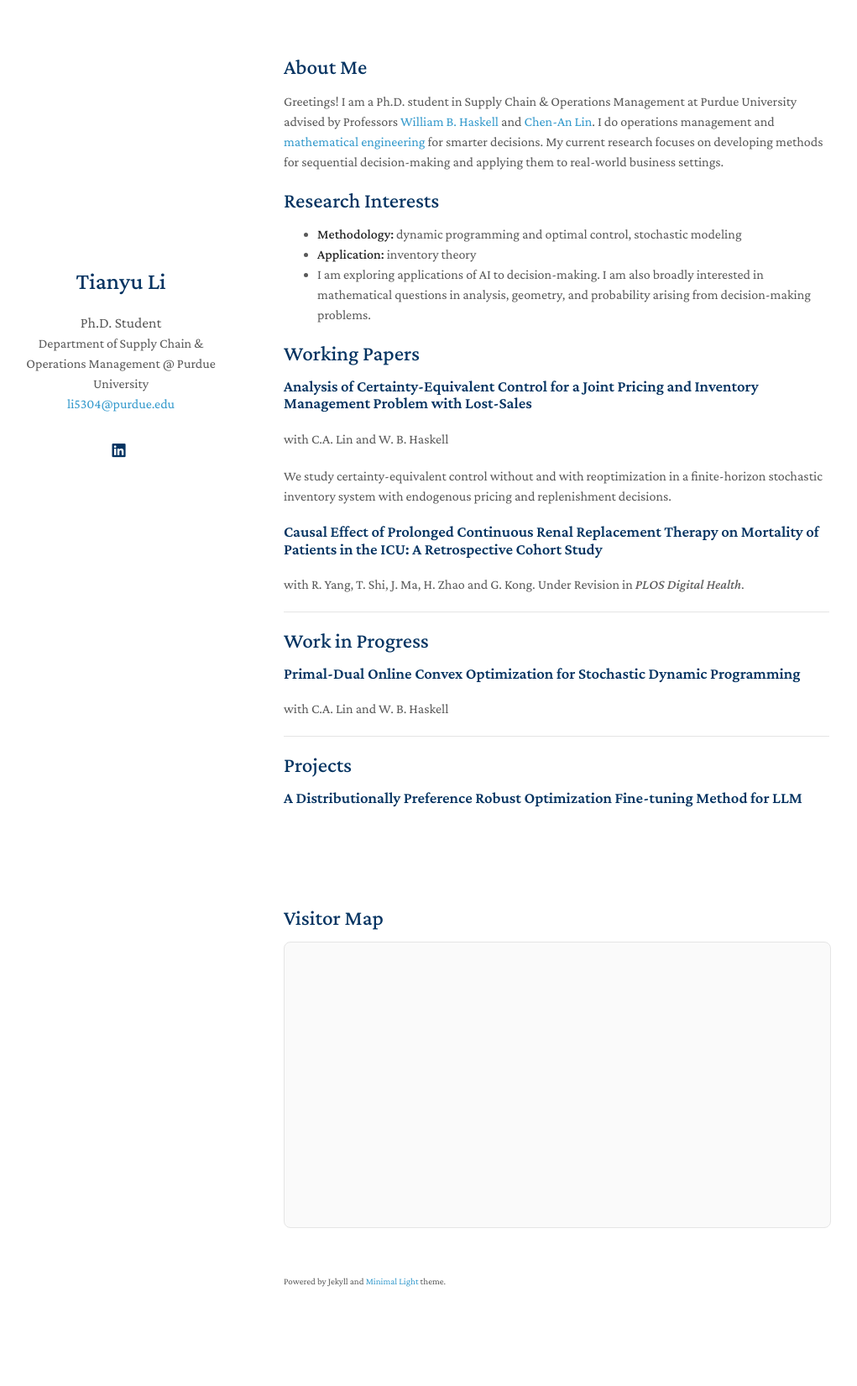
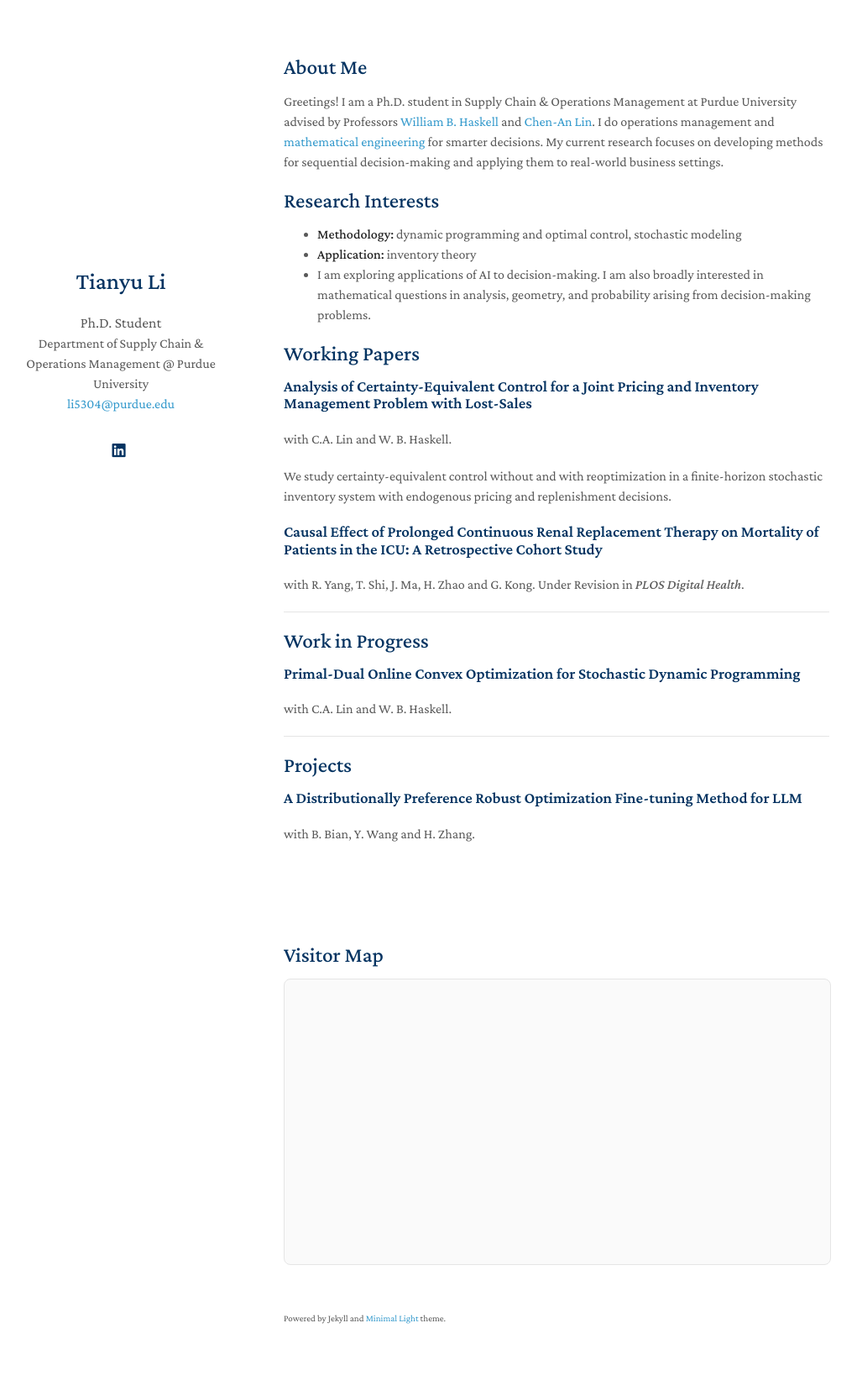
Before and after one commit to tianyu-li-dev/homepage, a Jekyll site: the page built from index.md, in a window 1280 px wide. Shown: the whole page at 84% size, without its empty margins (132-1153 px from the left). Built offline with Jekyll 4.4.1, drawn with Linux system fonts in a browser that asks for light colours; a style sheet for code colours, icons or effects is not loaded; before the commit the page ends 1606 px from its top, so only the background shows below that.

Commit message:
Update index.md

```diff
--- a/index.md
+++ b/index.md
@@ -15,13 +15,11 @@ Greetings! I am a Ph.D. student in Supply Chain & Operations Management at Purdu
 ## Working Papers
 
 ### Analysis of Certainty-Equivalent Control for a Joint Pricing and Inventory Management Problem with Lost-Sales
-
-with C.A. Lin and W. B. Haskell
+with C.A. Lin and W. B. Haskell.
 
 We study certainty-equivalent control without and with reoptimization in a finite-horizon stochastic inventory system with endogenous pricing and replenishment decisions.
 
 ### Causal Effect of Prolonged Continuous Renal Replacement Therapy on Mortality of Patients in the ICU: A Retrospective Cohort Study
-
 with R. Yang, T. Shi, J. Ma, H. Zhao and G. Kong. Under Revision in *PLOS Digital Health*.
 
 ---
@@ -29,11 +27,11 @@ with R. Yang, T. Shi, J. Ma, H. Zhao and G. Kong. Under Revision in *PLOS Digita
 ## Work in Progress
 
 ### Primal-Dual Online Convex Optimization for Stochastic Dynamic Programming
-
-with C.A. Lin and W. B. Haskell
+with C.A. Lin and W. B. Haskell.
 
 ---
 
 ## Projects
 
 ### A Distributionally Preference Robust Optimization Fine-tuning Method for LLM
+with B. Bian, Y. Wang and H. Zhang.
```
